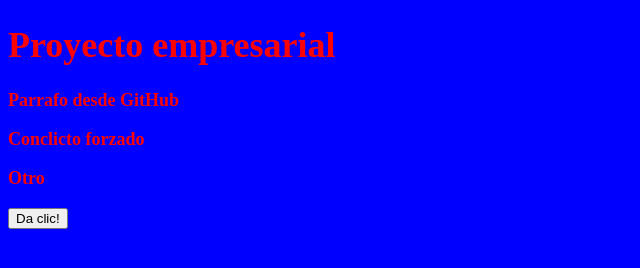
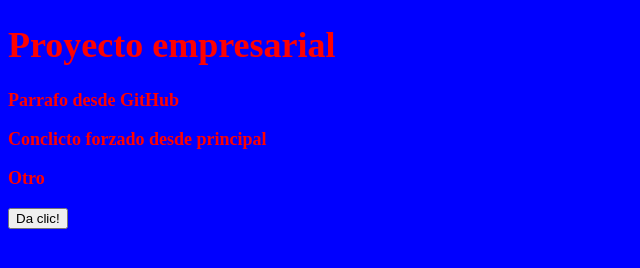
Before and after one commit to iscdavidhernandez/TallerGit, a plain HTML site: page index.html in a window 1280 px wide. Shown: the whole page, without its empty margins (0-640 px from the left). Drawn offline with Linux system fonts and the light colour scheme.

Commit message:
Conflicto desde main

```diff
--- a/index.html
+++ b/index.html
@@ -11,7 +11,7 @@
 <body>
     <h1>Proyecto empresarial</h1>
     <p>Parrafo desde GitHub</p>
-    <p>Conclicto forzado</p>
+    <p>Conclicto forzado desde principal</p>
     <p>Otro</p>
     <input type="button" value="Da clic!" onclick="saludo()">
 
```
